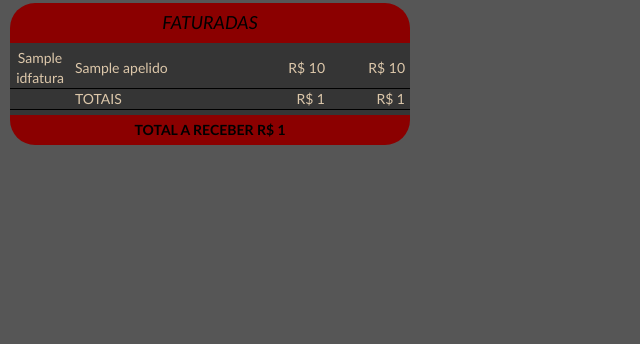
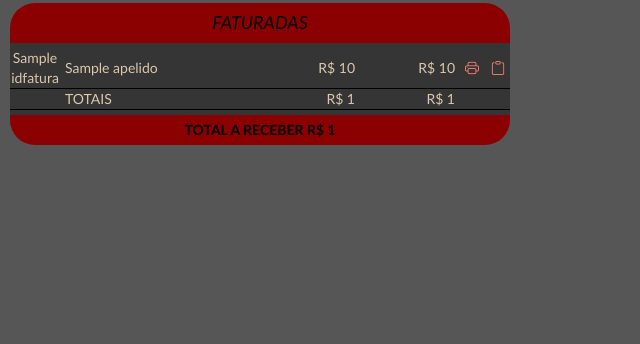
Before and after one commit to OswaldoSoares/comuniqg, a Django app: template faturamento/templates/faturamento/index.html in a window 1280 px wide. Shown: the part 80-424 px from the top of the page, without its empty margins (0-640 px from the left). Run offline with Django 4.2, Linux system fonts and the light colour scheme; the template is opened without the code that fills it: most values are stand-ins (such as "Sample title", 1, 10 or a date in 2020); some libraries are stand-ins or nearby versions.

Commit message:
Added print and select buttons

```diff
--- a/core/static/core/css/style.css
+++ b/core/static/core/css/style.css
@@ -343,7 +343,7 @@ body {
 /* SCREEN AGUARDE END */
 
 .card-faturadas {
-    width: 400px;
+    width: 500px;
 }
 
 .lista-faturadas {
@@ -355,7 +355,7 @@ body {
 }
 
 .lista-faturadas .fatura {
-    width: 15%;
+    width: 10%;
     text-align: center;
 }
 
@@ -366,7 +366,7 @@ body {
 }
 
 .lista-faturadas .valor-fatura {
-    width: 25%;
+    width: 20%;
     text-align: right;
     padding-right: 5px;
 }
@@ -376,3 +376,11 @@ body {
     text-align: right;
     padding-right: 5px;
 }
+
+.lista-faturadas .botoes {
+    width: 10%;
+    display: flex;
+    align-items: center;
+    justify-content: space-between;
+    padding: 0 5px;
+}
--- a/faturamento/templates/faturamento/index.html
+++ b/faturamento/templates/faturamento/index.html
@@ -22,6 +22,10 @@
             <div class="valor-pago">
                 <span>R$ {{ fatura.valorpago|intcomma }}</span>
             </div>
+            <div class="botoes">
+                <i class="bi bi-printer i-button"></i>
+                <i class="bi bi-clipboard i-button"></i>
+            </div>
         </div>
         {% endfor %}
         <div class="lista-faturadas">
@@ -36,6 +40,8 @@
             <div class="valor-pago">
                 <span>R$ {{ total_pago|intcomma }}</span>
             </div>
+            <div class="botoes">
+            </div>
         </div>
     </div>
     <div class="card-footer">
```
